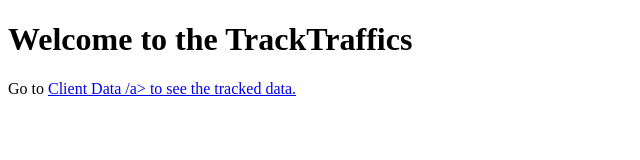
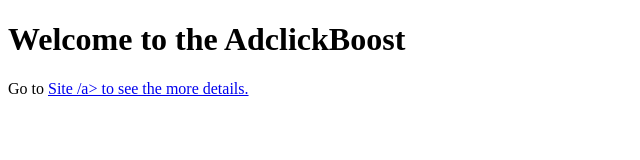
Before and after one commit to kiyaanmarketing/adclickboost, a website: page public/index.html in a window 1280 px wide. Shown: the whole page, without its empty margins (0-640 px from the left). Drawn offline with Linux system fonts and the light colour scheme.

Commit message:
Update index.html add site link

```diff
--- a/public/index.html
+++ b/public/index.html
@@ -3,11 +3,11 @@
 <head>
   <meta charset="UTF-8">
   <meta name="viewport" content="width=device-width, initial-scale=1.0">
-  <title>Tracking Server</title>
-  <script src="https://www.adclickboost.com/retarget.js"></script>
+  <title>AdclickBoost Tracking Server</title>
+
 </head>
 <body>
-  <h1>Welcome to the TrackTraffics</h1>
-  <p>Go to <a href="/api/get-client-data">  Client Data /a> to see the tracked data.</p>
+  <h1>Welcome to the AdclickBoost</h1>
+  <p>Go to <a href="https://track.adclickboost.com/">  Site /a> to see the more details.</p>
 </body>
 </html>
```
